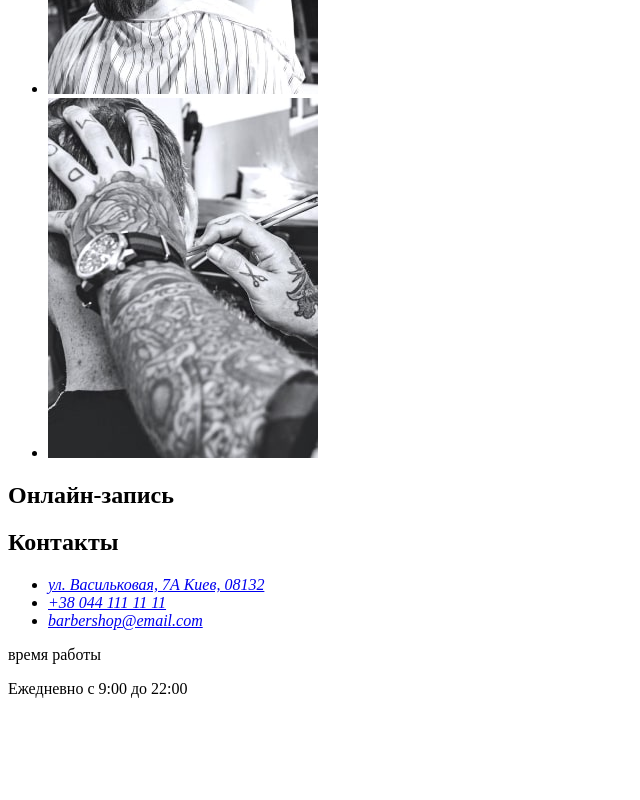
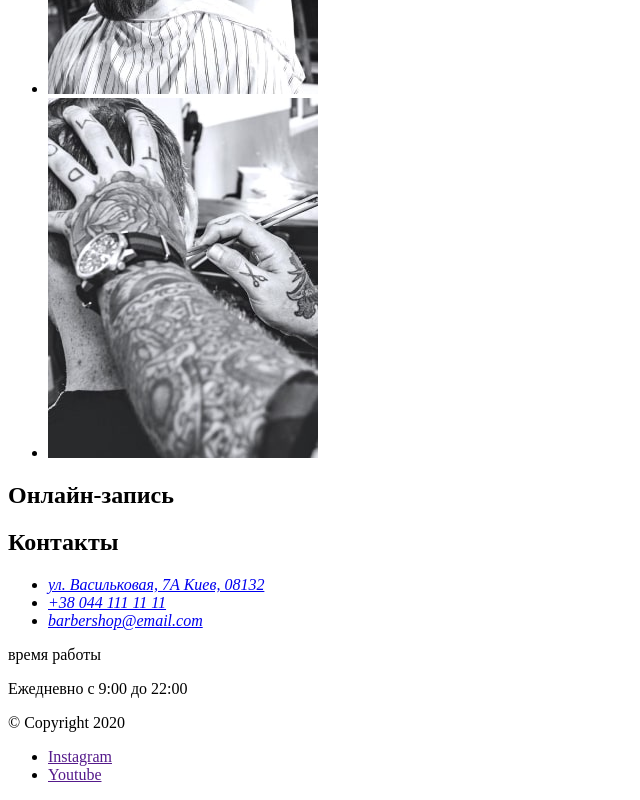
Before and after one commit to AlexeyMironov272/Barbershop, a plain HTML site: page index.html in a window 1280 px wide. Shown: the part 5001-5801 px from the top of the page, without its empty margins (0-640 px from the left). Before the commit the page ends 5715 px from the top, so only its background shows below. Drawn offline with Linux system fonts and the light colour scheme.

Commit message:
footer html

```diff
--- a/index.html
+++ b/index.html
@@ -166,6 +166,13 @@
             <p>Ежедневно с 9:00 до 22:00</p>
         </section>
     </main>
+    <footer>
+        <p>&copy; Copyright 2020</p>
+        <ul>
+            <li><a href="">Instagram</a></li>
+            <li><a href="">Youtube</a></li>
+        </ul>
+    </footer>
 </body>
 
 </html>
```
